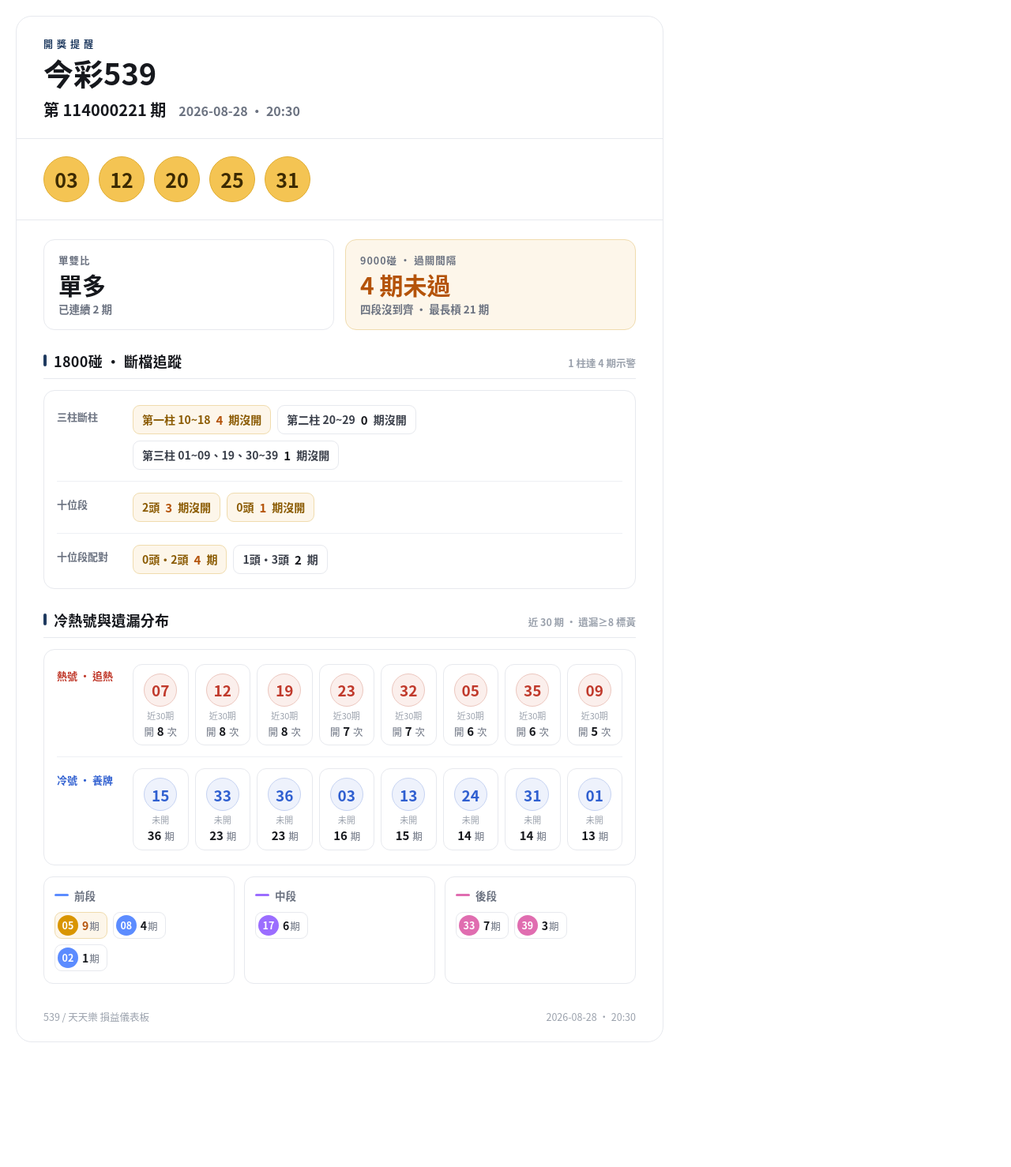
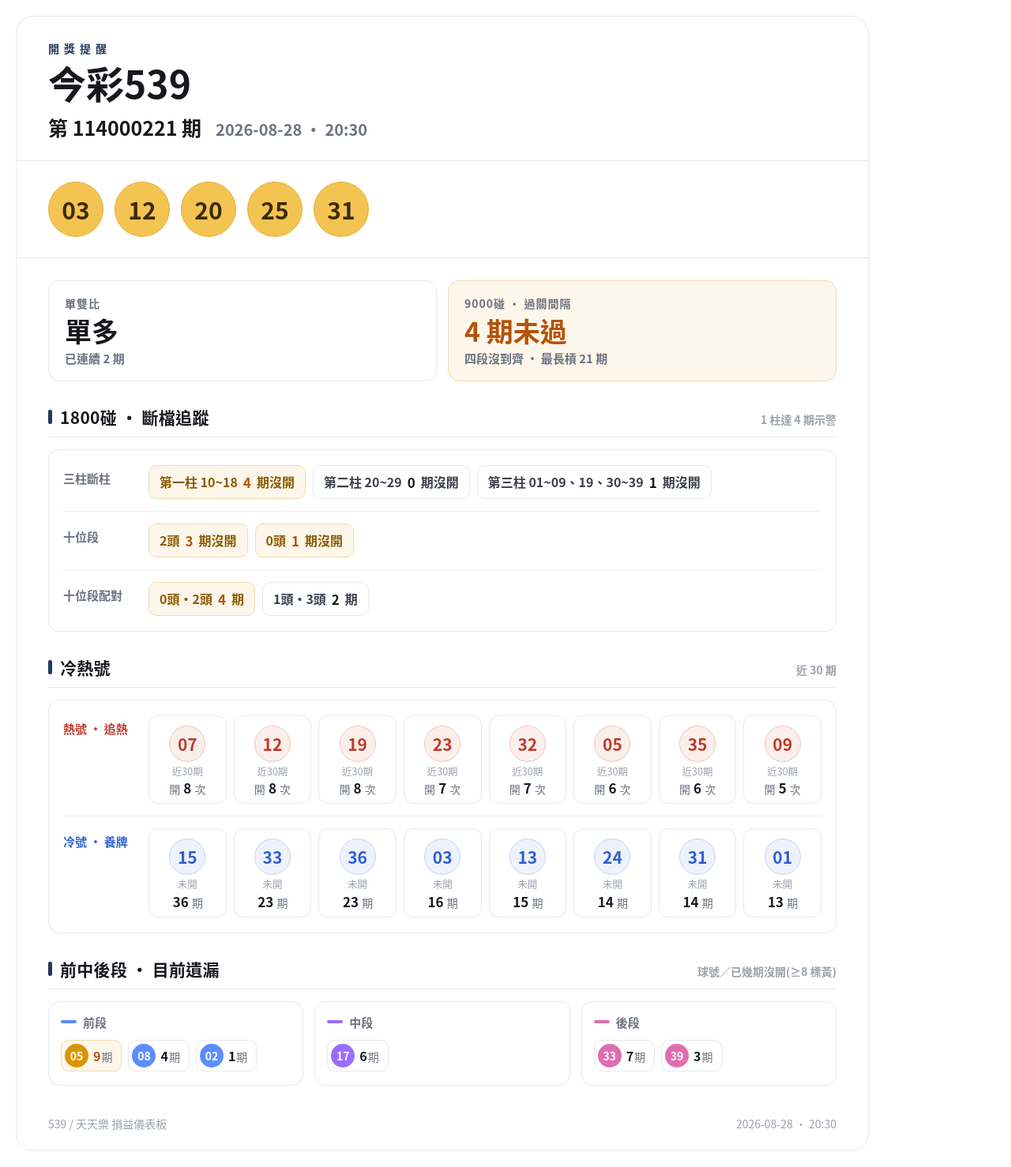
Before and after one commit to 545i/539, a Python web app: template backend/templates/reminder_card.html in a window 1280 px wide. Shown: the whole page at 79% size. Before the commit the page ends 1320 px from the top, so only its background shows below. Run offline with Jinja, Linux system fonts and the light colour scheme; the template is opened without the code that fills it, so the values that code supplies are empty.

Commit message:
tweak(TG圖卡): 加寬到1080+放大字級,不再瘦長直板
- 卡片 820→1080px,全寬單欄但每區橫向鋪開(chips/球/badge 一排容納更多、減少折行)
- 標題/球/區塊標題/機率格/冷熱球/遺漏 全面放大字級
- 長寬比從約 1:4.6 收斂到約 1:1.9(539)/1:1.5(六合彩),縮圖不再細長、字更清楚

Co-Authored-By: Claude Opus 4.8 <noreply@anthropic.com>
Claude-Session: https://claude.ai/code/session_01HbcmH7m6EeAptJkjjDuSMQ

```diff
--- a/backend/templates/reminder_card.html
+++ b/backend/templates/reminder_card.html
@@ -12,7 +12,8 @@
   想改版面 → 只動這個檔;想改內容 → 只換 JSON(schema 見 build_card_data 的 docstring)。
   本機預覽:直接用瀏覽器開,會吃下面 DEMO 那包假資料。
 
-  設計:白底、上下寬版、扁平(無漸層/發光/多餘陰影)、相關數據整合成一區、克制配色。
+  設計:白底、寬版(不強迫瘦長直板)、扁平、克制配色、字級偏大;上方左右兩欄並排,
+  10~19 機率與前中後段遺漏走全寬。
 -->
 <style>
   * { margin: 0; padding: 0; box-sizing: border-box; }
@@ -20,146 +21,131 @@
   body { display: inline-block; padding: 20px; }
 
   :root {
-    --ink: #16181d;        /* 主文字 */
-    --sub: #6b7280;        /* 次文字 */
-    --faint: #9aa1ac;      /* 更淡 */
-    --line: #e7e9ee;       /* 分隔線 */
-    --line2: #eef0f4;      /* 更淡分隔線 */
-    --panel: #f7f8fa;      /* 面板底 */
-    --brand: #1f3a5f;      /* 深藍主色(標題點/重點) */
-    --warn: #b45309;       /* 琥珀(示警) */
-    --warnbg: #fdf6ea;
-    --warnbd: #f0dcae;
-    --hot: #c0392b;        /* 熱 */
-    --hotbg: #fbefec;
-    --hotbd: #ecc7bf;
-    --cold: #2f5fd0;       /* 冷 */
-    --coldbg: #eef2fc;
-    --coldbd: #c6d3f2;
-    --good: #17794b;       /* 綠(過關/正常) */
+    --ink: #16181d; --sub: #6b7280; --faint: #9aa1ac;
+    --line: #e7e9ee; --line2: #eef0f4; --panel: #f7f8fa;
+    --brand: #1f3a5f; --warn: #b45309; --warnbg: #fdf6ea; --warnbd: #f0dcae;
+    --hot: #c0392b; --hotbg: #fbefec; --hotbd: #ecc7bf;
+    --cold: #2f5fd0; --coldbg: #eef2fc; --coldbd: #c6d3f2; --good: #17794b;
   }
 
   #card {
-    width: 820px;
+    width: 1080px;
     font-family: "Noto Sans CJK TC", "PingFang TC", "Microsoft JhengHei",
       "WenQuanYi Zen Hei", "Noto Color Emoji", sans-serif;
     background: #ffffff; color: var(--ink);
-    border: 1px solid var(--line);
-    border-radius: 20px; overflow: hidden;
+    border: 1px solid var(--line); border-radius: 22px; overflow: hidden;
     font-variant-numeric: tabular-nums;
   }
 
   /* ── 標題 ── */
-  .head { padding: 26px 34px 22px; border-bottom: 1px solid var(--line); }
-  .head .kick { font-size: 12px; letter-spacing: 5px; font-weight: 800; color: var(--brand); }
-  .head .title { font-size: 38px; font-weight: 900; margin-top: 8px; line-height: 1.05; color: var(--ink); }
-  .head .meta { margin-top: 12px; display: flex; align-items: baseline; gap: 16px; flex-wrap: wrap; }
-  .head .issue { font-size: 20px; font-weight: 800; color: var(--ink); }
-  .head .date { font-size: 16px; font-weight: 600; color: var(--sub); }
+  .head { padding: 30px 40px 24px; border-bottom: 1px solid var(--line); }
+  .head .kick { font-size: 14px; letter-spacing: 6px; font-weight: 800; color: var(--brand); }
+  .head .title { font-size: 48px; font-weight: 900; margin-top: 8px; line-height: 1.05; }
+  .head .meta { margin-top: 14px; display: flex; align-items: baseline; gap: 18px; flex-wrap: wrap; }
+  .head .issue { font-size: 25px; font-weight: 800; }
+  .head .date { font-size: 20px; font-weight: 600; color: var(--sub); }
 
   /* ── 開獎號碼(扁平球)── */
-  .balls { padding: 22px 34px; display: flex; gap: 12px; flex-wrap: wrap;
-    border-bottom: 1px solid var(--line); }
-  .ball {
-    width: 58px; height: 58px; border-radius: 50%;
-    background: #f4c453; color: #3d2b00;
-    border: 1px solid #e0ad33;
-    font-size: 25px; font-weight: 900;
-    display: flex; align-items: center; justify-content: center;
-  }
+  .balls { padding: 26px 40px; display: flex; gap: 14px; flex-wrap: wrap; border-bottom: 1px solid var(--line); }
+  .ball { width: 70px; height: 70px; border-radius: 50%; background: #f4c453; color: #3d2b00;
+    border: 1px solid #e0ad33; font-size: 30px; font-weight: 900;
+    display: flex; align-items: center; justify-content: center; }
 
-  .body { padding: 24px 34px 28px; display: flex; flex-direction: column; gap: 26px; }
+  .body { padding: 28px 40px 32px; display: flex; flex-direction: column; gap: 30px; }
+
+  /* ── 兩欄並排(上方)── */
+  .two { display: grid; grid-template-columns: 1fr 1fr; gap: 26px; align-items: start; }
+  .col { display: flex; flex-direction: column; gap: 26px; }
 
   /* ── 區塊標題 ── */
-  .sec { }
-  .sh { display: flex; align-items: baseline; gap: 9px; margin-bottom: 14px;
-    padding-bottom: 9px; border-bottom: 1px solid var(--line); }
-  .sh .bar { width: 4px; height: 15px; border-radius: 2px; background: var(--brand); align-self: center; }
-  .sh .t { font-size: 18px; font-weight: 900; letter-spacing: .3px; color: var(--ink); }
-  .sh .h { margin-left: auto; font-size: 12.5px; color: var(--faint); font-weight: 600; }
+  .sh { display: flex; align-items: baseline; gap: 10px; margin-bottom: 15px;
+    padding-bottom: 10px; border-bottom: 1px solid var(--line); }
+  .sh .bar { width: 5px; height: 18px; border-radius: 2px; background: var(--brand); align-self: center; }
+  .sh .t { font-size: 21px; font-weight: 900; letter-spacing: .3px; }
+  .sh .h { margin-left: auto; font-size: 14px; color: var(--faint); font-weight: 600; }
 
-  /* ── 快照條:單雙比 + 9000碰 ── */
+  /* ── 快照:單雙比 + 9000碰 ── */
   .snap { display: grid; grid-template-columns: 1fr 1fr; gap: 14px; }
-  .cell { border: 1px solid var(--line); border-radius: 14px; padding: 16px 18px; background: #fff; }
-  .cell .l { font-size: 12.5px; font-weight: 800; letter-spacing: 1px; color: var(--sub); }
-  .cell .v { font-size: 30px; font-weight: 900; margin-top: 5px; line-height: 1.1; color: var(--ink); }
-  .cell .s { font-size: 13.5px; margin-top: 4px; color: var(--sub); font-weight: 600; }
+  .cell { border: 1px solid var(--line); border-radius: 14px; padding: 18px 20px; background: #fff; }
+  .cell .l { font-size: 14px; font-weight: 800; letter-spacing: 1px; color: var(--sub); }
+  .cell .v { font-size: 34px; font-weight: 900; margin-top: 6px; line-height: 1.1; }
+  .cell .s { font-size: 15px; margin-top: 5px; color: var(--sub); font-weight: 600; }
   .cell.good { background: #f1f9f4; border-color: #c9e7d6; }
   .cell.good .v { color: var(--good); }
   .cell.warn { background: var(--warnbg); border-color: var(--warnbd); }
   .cell.warn .v { color: var(--warn); }
 
   /* ── 整合面板 + 子列 ── */
-  .panel { border: 1px solid var(--line); border-radius: 14px; padding: 4px 16px; background: #fff; }
-  .row { display: flex; gap: 14px; align-items: flex-start; padding: 14px 0; }
+  .panel { border: 1px solid var(--line); border-radius: 14px; padding: 4px 18px; background: #fff; }
+  .row { display: flex; gap: 16px; align-items: flex-start; padding: 15px 0; }
   .row + .row { border-top: 1px solid var(--line2); }
-  .row .lab { flex: 0 0 82px; font-size: 13px; font-weight: 800; color: var(--sub); padding-top: 5px; }
+  .row .lab { flex: 0 0 92px; font-size: 15px; font-weight: 800; color: var(--sub); padding-top: 6px; }
   .row .val { flex: 1; min-width: 0; }
 
-  .chips { display: flex; gap: 8px; flex-wrap: wrap; }
-  .chip { display: inline-flex; align-items: center; gap: 6px;
-    background: #fff; border: 1px solid var(--line); border-radius: 9px;
-    padding: 7px 11px; font-size: 14px; color: #3a3f4a; font-weight: 600; }
-  .chip b { color: var(--ink); font-weight: 900; margin: 0 1px; font-size: 15px; }
+  .chips { display: flex; gap: 9px; flex-wrap: wrap; }
+  .chip { display: inline-flex; align-items: center; gap: 6px; background: #fff;
+    border: 1px solid var(--line); border-radius: 10px; padding: 8px 13px;
+    font-size: 16px; color: #3a3f4a; font-weight: 600; }
+  .chip b { color: var(--ink); font-weight: 900; margin: 0 1px; font-size: 17px; }
   .chip.warn { background: var(--warnbg); border-color: var(--warnbd); color: #8a5a00; }
   .chip.warn b { color: var(--warn); }
-  .okline { color: var(--good); font-size: 14px; font-weight: 700; padding: 3px 0; }
+  .okline { color: var(--good); font-size: 16px; font-weight: 700; padding: 4px 0; }
 
-  /* ── 10~19 逐號機率 ── */
-  .grid5 { display: grid; grid-template-columns: repeat(5, 1fr); gap: 10px; }
-  .oc { border: 1px solid var(--line); background: #fff; border-radius: 12px;
-    padding: 12px 6px 10px; text-align: center; position: relative; }
+  /* ── 10~19 逐號機率(全寬 5 欄)── */
+  .grid5 { display: grid; grid-template-columns: repeat(5, 1fr); gap: 14px; }
+  .oc { border: 1px solid var(--line); background: #fff; border-radius: 14px;
+    padding: 16px 8px 13px; text-align: center; position: relative; }
   .oc.warn { border-color: var(--warnbd); background: var(--warnbg); }
   .oc.hot { border-color: var(--hotbd); background: var(--hotbg); }
   .oc.cold { border-color: var(--coldbd); background: var(--coldbg); }
-  .oc .tag { position: absolute; top: -9px; left: 50%; transform: translateX(-50%);
-    font-size: 11px; font-weight: 800; padding: 1px 8px; border-radius: 7px; white-space: nowrap; }
+  .oc .tag { position: absolute; top: -11px; left: 50%; transform: translateX(-50%);
+    font-size: 13px; font-weight: 800; padding: 2px 10px; border-radius: 8px; white-space: nowrap; }
   .oc .tag.w { background: var(--warn); color: #fff; }
-  .oc .tag.h { background: var(--hot); color: #fff; left: auto; right: -4px; transform: none; }
-  .oc .tag.c { background: var(--cold); color: #fff; left: -4px; transform: none; }
-  .oc .n { font-size: 27px; font-weight: 900; color: var(--ink); line-height: 1.1; }
-  .oc .p1 { margin-top: 5px; font-size: 17px; font-weight: 800; color: #3a3f4a; }
+  .oc .tag.h { background: var(--hot); color: #fff; left: auto; right: -5px; transform: none; }
+  .oc .tag.c { background: var(--cold); color: #fff; left: -5px; transform: none; }
+  .oc .n { font-size: 34px; font-weight: 900; line-height: 1.1; }
+  .oc .p1 { margin-top: 7px; font-size: 21px; font-weight: 800; color: #3a3f4a; }
   .oc.hot .p1 { color: var(--hot); }
   .oc.cold .p1 { color: var(--cold); }
-  .oc .p2 { font-size: 14px; color: var(--sub); }
-  .oc .p3 { margin-top: 3px; font-size: 12.5px; color: var(--faint); }
+  .oc .p2 { font-size: 17px; color: var(--sub); }
+  .oc .p3 { margin-top: 4px; font-size: 14px; color: var(--faint); }
   .oc.warn .p3 { color: var(--warn); font-weight: 700; }
-  .legend { margin-top: 12px; font-size: 13px; color: var(--sub); line-height: 1.6; }
-  .legend .k { display: inline-flex; align-items: center; gap: 5px; margin-right: 14px; }
-  .legend .sw { width: 11px; height: 11px; border-radius: 3px; border: 1px solid; }
+  .legend { margin-top: 14px; font-size: 15px; color: var(--sub); line-height: 1.7; }
+  .legend .k { display: inline-flex; align-items: center; gap: 6px; margin-right: 18px; }
+  .legend .sw { width: 13px; height: 13px; border-radius: 3px; border: 1px solid; }
 
   /* ── 冷熱號(扁平圓球 + 標籤)── */
-  .pills { display: grid; grid-template-columns: repeat(8, 1fr); gap: 8px; }
-  .pill { display: flex; flex-direction: column; align-items: center;
-    gap: 6px; border: 1px solid var(--line); border-radius: 12px; padding: 11px 6px 10px; background: #fff; }
-  .pb { width: 42px; height: 42px; border-radius: 50%; display: flex; align-items: center;
-    justify-content: center; font-size: 19px; font-weight: 900; }
+  .pills { display: grid; grid-template-columns: repeat(8, 1fr); gap: 9px; }
+  .pill { display: flex; flex-direction: column; align-items: center; gap: 6px;
+    border: 1px solid var(--line); border-radius: 12px; padding: 12px 5px 11px; background: #fff; }
+  .pb { width: 46px; height: 46px; border-radius: 50%; display: flex; align-items: center;
+    justify-content: center; font-size: 21px; font-weight: 900; }
   .hot .pb { background: var(--hotbg); color: var(--hot); border: 1px solid var(--hotbd); }
   .cold .pb { background: var(--coldbg); color: var(--cold); border: 1px solid var(--coldbd); }
-  .pl1 { font-size: 11px; color: var(--faint); line-height: 1; }
-  .pl2 { font-size: 12.5px; color: var(--sub); line-height: 1; }
-  .pl2 b { font-size: 15px; font-weight: 900; margin: 0 1px; color: var(--ink); }
+  .pl1 { font-size: 12.5px; color: var(--faint); line-height: 1; }
+  .pl2 { font-size: 14px; color: var(--sub); line-height: 1; }
+  .pl2 b { font-size: 17px; font-weight: 900; margin: 0 1px; color: var(--ink); }
 
-  /* ── 前中後段遺漏 ── */
-  .thirds { display: grid; grid-template-columns: repeat(3, 1fr); gap: 12px; margin-top: 14px; }
-  .third { border: 1px solid var(--line); border-radius: 12px; padding: 13px 13px 15px; background: #fff; }
-  .tname { font-size: 13.5px; font-weight: 900; color: var(--sub); margin-bottom: 11px;
-    display: flex; align-items: center; gap: 7px; }
-  .tname .tbar { width: 18px; height: 3px; border-radius: 2px; }
-  .badges { display: flex; gap: 7px; flex-wrap: wrap; }
-  .miss { display: inline-flex; align-items: center; gap: 5px; background: #fff;
-    border: 1px solid var(--line); border-radius: 9px; padding: 3px 9px 3px 3px; }
-  .miss .mb { width: 26px; height: 26px; border-radius: 50%; color: #fff;
-    display: flex; align-items: center; justify-content: center; font-size: 12.5px; font-weight: 900; }
-  .miss .mc { font-size: 12.5px; color: var(--sub); }
-  .miss .mc b { color: var(--ink); font-size: 14px; font-weight: 900; margin-right: 1px; }
+  /* ── 前中後段遺漏(全寬 3 欄)── */
+  .thirds { display: grid; grid-template-columns: repeat(3, 1fr); gap: 14px; }
+  .third { border: 1px solid var(--line); border-radius: 14px; padding: 15px 15px 17px; background: #fff; }
+  .tname { font-size: 15px; font-weight: 900; color: var(--sub); margin-bottom: 12px;
+    display: flex; align-items: center; gap: 8px; }
+  .tname .tbar { width: 20px; height: 4px; border-radius: 2px; }
+  .badges { display: flex; gap: 8px; flex-wrap: wrap; }
+  .miss { display: inline-flex; align-items: center; gap: 6px; background: #fff;
+    border: 1px solid var(--line); border-radius: 10px; padding: 4px 11px 4px 4px; }
+  .miss .mb { width: 30px; height: 30px; border-radius: 50%; color: #fff;
+    display: flex; align-items: center; justify-content: center; font-size: 14px; font-weight: 900; }
+  .miss .mc { font-size: 14px; color: var(--sub); }
+  .miss .mc b { color: var(--ink); font-size: 16px; font-weight: 900; margin-right: 1px; }
   .miss.hi { background: var(--warnbg); border-color: var(--warnbd); }
   .miss.hi .mb { background: #d99500 !important; }
   .miss.hi .mc b { color: var(--warn); }
-  .miss.none { padding: 5px 11px; color: var(--good); font-size: 13px; font-weight: 700; }
+  .miss.none { padding: 6px 12px; color: var(--good); font-size: 15px; font-weight: 700; }
 
-  .foot { padding: 4px 34px 22px; display: flex; justify-content: space-between;
-    align-items: center; font-size: 12.5px; color: var(--faint); }
+  .foot { padding: 6px 40px 24px; display: flex; justify-content: space-between;
+    align-items: center; font-size: 14px; color: var(--faint); }
 </style>
 </head>
 <body>
@@ -213,15 +199,13 @@
       return (nums || []).map(n => `<span class="ball">${pad2(n)}</span>`).join("");
     }
 
-    // 快照條:單雙比 + 9000碰 過關間隔(整合成一條)
+    // 快照:單雙比 + 9000碰 過關間隔
     function snapHtml(d) {
       const oe = d.odd_even
         ? `<div class="cell"><div class="l">單雙比</div>
-             <div class="v">${d.odd_even.side}</div>
-             <div class="s">已連續 ${d.odd_even.streak} 期</div></div>`
+             <div class="v">${d.odd_even.side}</div><div class="s">已連續 ${d.odd_even.streak} 期</div></div>`
         : `<div class="cell"><div class="l">單雙比</div>
              <div class="v">—</div><div class="s">最新一期單雙相同</div></div>`;
-
       let nine;
       if (d.nine) {
         const n = d.nine;
@@ -229,8 +213,7 @@
           nine = `<div class="cell good"><div class="l">9000碰 · 過關間隔</div>
                     <div class="v">本期過關</div><div class="s">四段全開 · 最長槓 ${n.max_gap} 期</div></div>`;
         } else {
-          const c = n.alert ? "warn" : "";
-          nine = `<div class="cell ${c}"><div class="l">9000碰 · 過關間隔</div>
+          nine = `<div class="cell ${n.alert ? "warn" : ""}"><div class="l">9000碰 · 過關間隔</div>
                     <div class="v">${n.streak} 期未過</div><div class="s">四段沒到齊 · 最長槓 ${n.max_gap} 期</div></div>`;
         }
       } else {
@@ -240,43 +223,34 @@
       return `<div class="snap">${oe}${nine}</div>`;
     }
 
-    // 1800碰 斷檔(整合):三柱斷柱(主) + 十位段單一 + 十位段配對 併成一個面板
+    // 1800碰 斷檔(整合):三柱斷柱 + 十位段 + 十位段配對
     function pillar1800Section(d) {
       const hasP = d.pillars && d.pillars.length;
-      const hasS = d.singles || d.pairs;              // 39選5 才會有(build_card_data 給空陣列)
       if (!hasP && !(d.singles && d.pairs)) return "";
-
       const pillarChips = hasP ? d.pillars.map(p =>
-        `<span class="chip ${p.alert ? "warn" : ""}">${p.name} ${p.label} <b>${p.current}</b>期沒開</span>`
-      ).join("") : "";
-
+        `<span class="chip ${p.alert ? "warn" : ""}">${p.name} ${p.label} <b>${p.current}</b>期沒開</span>`).join("") : "";
       const singleChips = (d.singles && d.singles.length)
         ? `<div class="chips">${d.singles.map(s =>
             `<span class="chip ${s.alert ? "warn" : ""}">${s.label} <b>${s.streak}</b>期沒開</span>`).join("")}</div>`
         : `<div class="okline">各十位段近期都有開 ✓</div>`;
-
       const pairChips = (d.pairs && d.pairs.length)
         ? `<div class="chips">${d.pairs.map(p =>
             `<span class="chip ${p.alert ? "warn" : ""}">${p.a}·${p.b} <b>${p.streak}</b>期</span>`).join("")}</div>`
         : `<div class="okline">各十位段配對近期都有一起開 ✓</div>`;
-
       const warnN = hasP ? d.pillars.filter(p => p.alert).length : 0;
       const hint = warnN ? `${warnN} 柱達 4 期示警` : "任一柱斷 4 期未過關";
-
       const pillarRow = hasP
-        ? `<div class="row"><div class="lab">三柱斷柱</div><div class="val"><div class="chips">${pillarChips}</div></div></div>`
-        : "";
+        ? `<div class="row"><div class="lab">三柱斷柱</div><div class="val"><div class="chips">${pillarChips}</div></div></div>` : "";
       return `<div class="sec">
         <div class="sh"><span class="bar"></span><span class="t">1800碰 · 斷檔追蹤</span><span class="h">${hint}</span></div>
         <div class="panel">
           ${pillarRow}
           <div class="row"><div class="lab">十位段</div><div class="val">${singleChips}</div></div>
           <div class="row"><div class="lab">十位段配對</div><div class="val">${pairChips}</div></div>
-        </div>
-      </div>`;
+        </div></div>`;
     }
 
-    // 10~19 逐號機率(精簡:保留號碼格 + 一行圖例,拿掉冗長算式)
+    // 10~19 逐號機率(全寬;精簡:號碼格 + 一行圖例)
     function numOddsSection(o) {
       if (!o || !o.numbers || !o.numbers.length) return "";
       const shorts = o.numbers.map(x => x.short);
@@ -287,14 +261,12 @@
         const top = x.pressure > o.pa, hot = x.short === maxS, cold = x.short === minS;
         const cls = top ? "warn" : hot ? "hot" : cold ? "cold" : "";
         const tag = top ? `<span class="tag w">壓 ${pr}%</span>`
-          : hot ? `<span class="tag h">最高</span>`
-          : cold ? `<span class="tag c">最低</span>` : "";
+          : hot ? `<span class="tag h">最高</span>` : cold ? `<span class="tag c">最低</span>` : "";
         return `<div class="oc ${cls}">${tag}
           <div class="n">${pad2(x.n)}</div>
           <div class="p1">短 ${s}%</div>
           <div class="p2">長 ${l}%</div>
-          <div class="p3">壓 ${pr}% · 遺 ${x.gap}/${x.max_gap}</div>
-        </div>`;
+          <div class="p3">壓 ${pr}% · 遺 ${x.gap}/${x.max_gap}</div></div>`;
       }).join("");
       return `<div class="sec">
         <div class="sh"><span class="bar"></span><span class="t">10~19 逐號機率</span>
@@ -305,29 +277,31 @@
           <span class="k"><span class="sw" style="background:var(--hotbg);border-color:var(--hotbd)"></span>短期最高</span>
           <span class="k"><span class="sw" style="background:var(--coldbg);border-color:var(--coldbd)"></span>短期最低</span>
           <div style="margin-top:6px">機率經貝式平滑向理論值收斂;短期僅近況、每期獨立,真實機率約 ${(o.theo * 100).toFixed(2)}%。</div>
-        </div>
-      </div>`;
+        </div></div>`;
     }
 
-    // 冷熱號與遺漏(整合):熱號 + 冷號 一個面板;前中後段遺漏接在同一區
-    function coldMissSection(d) {
-      const hc = d.hotcold;
-      let hcPanel = "";
-      if (hc) {
+    // 冷熱號(熱 + 冷,一個面板)
+    function hotColdSection(hc) {
+      if (!hc) return "";
       const hotPills = (hc.hot || []).map(x =>
         `<div class="pill hot"><div class="pb">${pad2(x.n)}</div>
            <div class="pl1">近${hc.window}期</div><div class="pl2">開 <b>${x.c}</b> 次</div></div>`).join("");
       const coldPills = (hc.cold || []).map(x =>
         `<div class="pill cold"><div class="pb">${pad2(x.n)}</div>
            <div class="pl1">未開</div><div class="pl2"><b>${x.miss}</b> 期</div></div>`).join("");
-        hcPanel = `<div class="panel">
+      return `<div class="sec">
+        <div class="sh"><span class="bar"></span><span class="t">冷熱號</span><span class="h">近 ${hc.window} 期</span></div>
+        <div class="panel">
           <div class="row"><div class="lab" style="color:var(--hot)">熱號 · 追熱</div><div class="val"><div class="pills">${hotPills}</div></div></div>
           <div class="row"><div class="lab" style="color:var(--cold)">冷號 · 養牌</div><div class="val"><div class="pills">${coldPills}</div></div></div>
-        </div>`;
+        </div></div>`;
     }
 
+    // 前中後段遺漏(全寬 3 欄)
+    function thirdsSection(thirds) {
+      if (!thirds || !thirds.length) return "";
       const bars = { "前段": "#5c8cff", "中段": "#9b6dff", "後段": "#e06db0" };
-      const cols = (d.thirds || []).map(t => {
+      const cols = thirds.map(t => {
         const bar = bars[t.name] || "#8a90a0";
         const badges = (t.items && t.items.length)
           ? t.items.map(it =>
@@ -337,15 +311,10 @@
           <div class="tname"><span class="tbar" style="background:${bar}"></span>${t.name}</div>
           <div class="badges">${badges}</div></div>`;
       }).join("");
-      const thirds = (d.thirds && d.thirds.length) ? `<div class="thirds">${cols}</div>` : "";
-
-      if (!hcPanel && !thirds) return "";
       return `<div class="sec">
-        <div class="sh"><span class="bar"></span><span class="t">冷熱號與遺漏分布</span>
-          <span class="h">近 ${hc ? hc.window : 30} 期 · 遺漏≥8 標黃</span></div>
-        ${hcPanel}
-        ${thirds}
-      </div>`;
+        <div class="sh"><span class="bar"></span><span class="t">前中後段 · 目前遺漏</span>
+          <span class="h">球號／已幾期沒開(≥8 標黃)</span></div>
+        <div class="thirds">${cols}</div></div>`;
     }
 
     function render(d) {
@@ -364,7 +333,8 @@
           ${snapHtml(d)}
           ${pillar1800Section(d)}
           ${numOddsSection(d.num_odds)}
-          ${coldMissSection(d)}
+          ${hotColdSection(d.hotcold)}
+          ${thirdsSection(d.thirds)}
         </div>
         <div class="foot"><span>539 / 天天樂 損益儀表板</span><span>${d.date}${metaTime}</span></div>`;
       document.documentElement.setAttribute("data-ready", "1");
```
Lines whose indentation alone changed are shown as unchanged.
